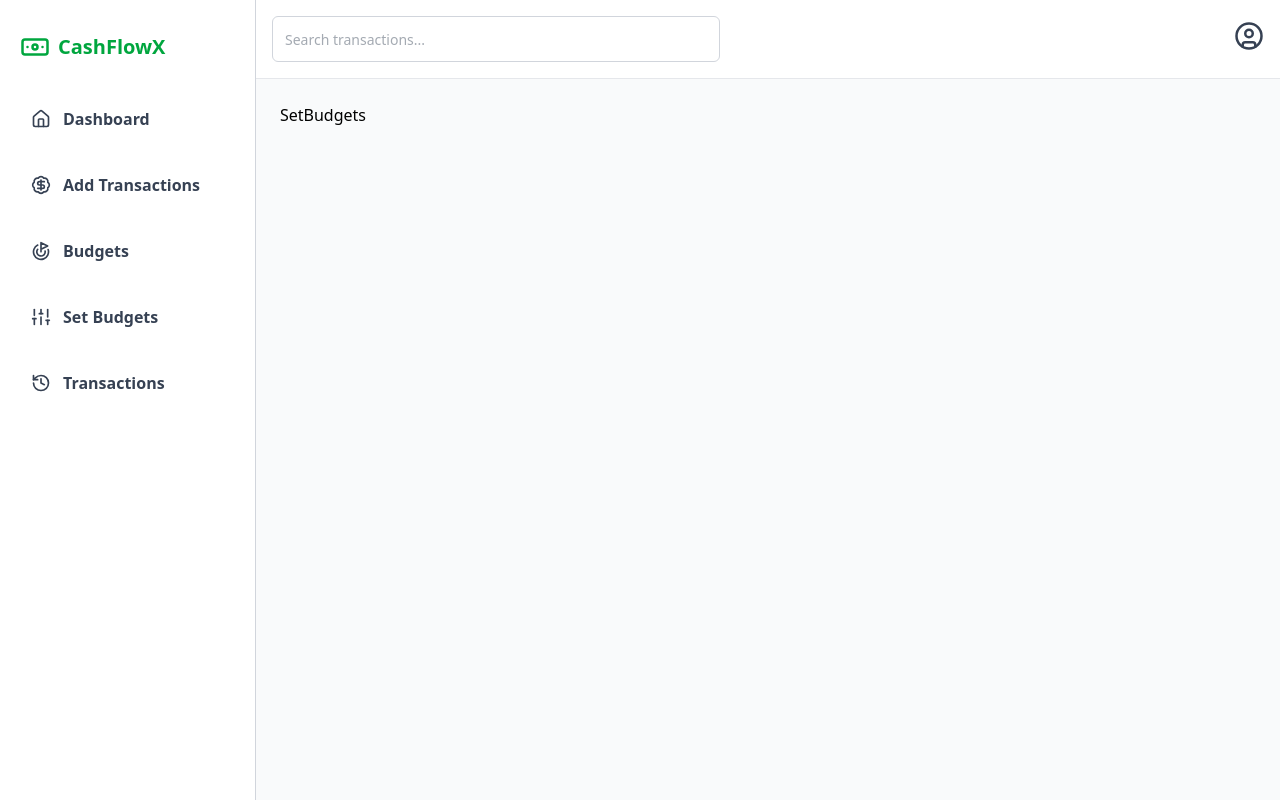
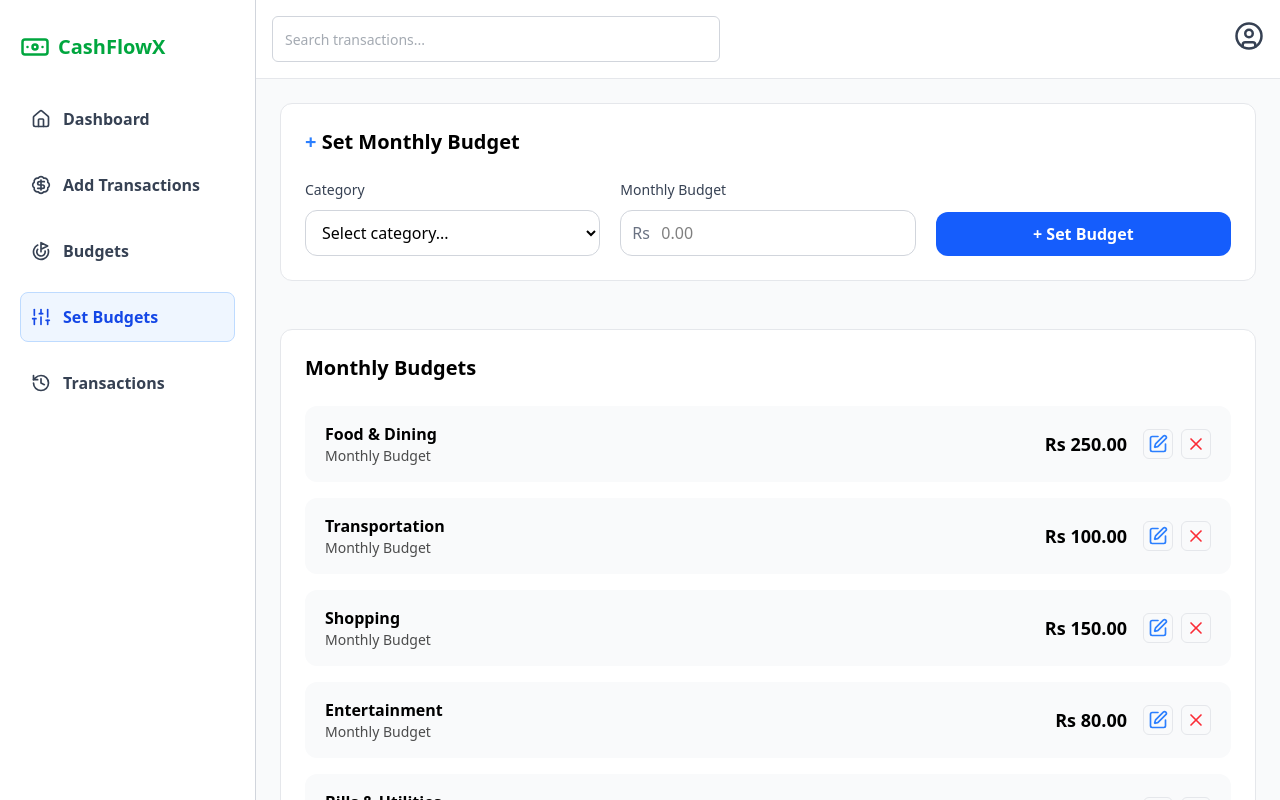
Before and after one commit to ThilinaJayamal/Personal-Finance-Manager, a React (Vite) app in the folder client/: page /set-budgets in a window 1280 px wide. Built offline with nearby package versions, Linux system fonts and the light colour scheme.

Commit message:
budget set added

```diff
--- a/client/src/components/Layout.jsx
+++ b/client/src/components/Layout.jsx
@@ -2,7 +2,7 @@ import { useEffect, useRef, useState } from "react";
 import {
   Menu, X, Home, History, BadgeDollarSign, Banknote, Goal, UserCircle, SlidersVertical
 } from "lucide-react";
-import { href, Link, Outlet, useLocation, useNavigate } from "react-router-dom";
+import { Link, Outlet, useLocation, useNavigate } from "react-router-dom";
 import { useAppContext } from "../contexts/AppProvider";
 
 export default function Layout() {
@@ -21,7 +21,7 @@ export default function Layout() {
     { name: "Dashboard", icon: <Home size={20} />, href: "/" },
     { name: "Add Transactions", icon: <BadgeDollarSign size={20} />, href: "/add-transactions" },
     { name: "Budgets", icon: <Goal size={20} />, href: "/budgets" },
-    { name: "Set Budgets", icon: <SlidersVertical size={20} />, href: "set-budgets" },
+    { name: "Set Budgets", icon: <SlidersVertical size={20} />, href: "/set-budgets" },
     { name: "Transactions", icon: <History size={20} />, href: "/transactions" },
   ];
 
@@ -46,7 +46,7 @@ export default function Layout() {
   }, [isOpen, showUserDropdown]);
 
   return (
-    <div className="flex h-screen">
+    <div className="flex h-screen overflow-hidden">
       {/* Sidebar */}
       <aside
         ref={sidebarRef}
@@ -77,9 +77,9 @@ export default function Layout() {
               to={href}
               className={`flex items-center gap-3 py-3 px-2.5 font-semibold rounded-lg border
               ${location.pathname === href
-                  ? "bg-blue-50 text-blue-700 border-blue-200"
-                  : "border-transparent text-gray-700 hover:bg-gray-100"
-                }`}
+                ? "bg-blue-50 text-blue-700 border-blue-200"
+                : "border-transparent text-gray-700 hover:bg-gray-100"
+              }`}
             >
               {icon} <span>{name}</span>
             </Link>
@@ -87,8 +87,8 @@ export default function Layout() {
         </nav>
       </aside>
 
-      {/* Main content */}
-      <div className="flex-1 flex flex-col">
+      {/* Main Content */}
+      <div className="flex-1 flex flex-col h-full">
         {/* Header */}
         <header className="sticky top-0 z-30 bg-white border-b border-gray-200 px-4 py-4 flex items-center justify-between gap-4">
           <button
@@ -113,7 +113,7 @@ export default function Layout() {
               />
             </div>
 
-            {/* User dropdown */}
+            {/* User Dropdown */}
             <div className="relative" ref={userDropdownRef}>
               <button onClick={() => setShowUserDropdown(prev => !prev)}>
                 <UserCircle size={30} className="text-gray-700" />
@@ -134,8 +134,8 @@ export default function Layout() {
           </div>
         </header>
 
-        {/* Page content */}
-        <main className="p-6 bg-gray-50 flex-1">
+        {/* Scrollable Page Content */}
+        <main className="p-6 bg-gray-50 flex-1 overflow-y-auto">
           <Outlet />
         </main>
       </div>
--- a/client/src/sections/SetBudgets.jsx
+++ b/client/src/sections/SetBudgets.jsx
@@ -1,9 +1,136 @@
-import React from 'react'
+import React, { useState } from 'react';
+import { SquarePen, X } from 'lucide-react';
+
+const monthlyBudgets = [
+  { id: 1, category: 'Food & Dining', amount: 250.0, createdAt: '2025-06-01T10:15:00Z' },
+  { id: 2, category: 'Transportation', amount: 100.0, createdAt: '2025-06-01T10:16:00Z' },
+  { id: 3, category: 'Shopping', amount: 150.0, createdAt: '2025-06-01T10:17:00Z' },
+  { id: 4, category: 'Entertainment', amount: 80.0, createdAt: '2025-06-01T10:18:00Z' },
+  { id: 5, category: 'Bills & Utilities', amount: 200.0, createdAt: '2025-06-01T10:19:00Z' },
+  { id: 6, category: 'Healthcare', amount: 120.0, createdAt: '2025-06-01T10:20:00Z' },
+  { id: 7, category: 'Travel', amount: 300.0, createdAt: '2025-06-01T10:21:00Z' },
+  { id: 8, category: 'Other', amount: 50.0, createdAt: '2025-06-01T10:22:00Z' },
+];
 
 function SetBudgets() {
+  const [category, setCategory] = useState('');
+  const [budget, setBudget] = useState('');
+
+  const expenseData = [
+    'Food & Dining',
+    'Transportation',
+    'Shopping',
+    'Entertainment',
+    'Bills & Utilities',
+    'Healthcare',
+    'Travel',
+    'Other',
+  ];
+
+  const handleSubmit = () => {
+    if (!category || !budget) {
+      alert('Please select a category and enter a budget.');
+      return;
+    }
+
+    console.log(`Set budget for ${category}: Rs ${budget}`);
+    setCategory('');
+    setBudget('');
+  };
+
   return (
-    <div>SetBudgets</div>
-  )
+    <div className='w-full max-w-5xl mx-auto'>
+      {/* Set Budget Section */}
+      <div className='rounded-xl bg-white py-6 px-6 border border-gray-200'>
+        <h1 className='text-xl font-semibold mb-6'>
+          <span className='text-blue-500'>+</span> Set Monthly Budget
+        </h1>
+
+        <div className='grid grid-cols-1 lg:grid-cols-3 gap-5'>
+          {/* Category */}
+          <div>
+            <label htmlFor='category' className='block text-sm font-medium text-gray-700 mb-2.5'>
+              Category
+            </label>
+            <select
+              id='category'
+              value={category}
+              onChange={(e) => setCategory(e.target.value)}
+              className='pl-3 py-2.5 border border-gray-300 w-full rounded-xl focus:outline-none focus:ring-2 focus:ring-blue-500'
+            >
+              <option value=''>Select category...</option>
+              {expenseData.map((item, index) => (
+                <option key={index} value={item}>
+                  {item}
+                </option>
+              ))}
+            </select>
+          </div>
+
+          {/* Budget Input */}
+          <div>
+            <label htmlFor='budget' className='block text-sm font-medium text-gray-700 mb-2.5'>
+              Monthly Budget
+            </label>
+            <div className='relative'>
+              <span className='absolute left-3 top-1/2 -translate-y-1/2 text-gray-500'>Rs</span>
+              <input
+                id='budget'
+                type='number'
+                placeholder='0.00'
+                value={budget}
+                onChange={(e) => setBudget(e.target.value)}
+                className='pl-10 pr-3 py-2.5 border border-gray-300 w-full rounded-xl focus:outline-none focus:ring-2 focus:ring-blue-500'
+              />
+            </div>
+          </div>
+
+          {/* Button */}
+          <div className='flex items-end'>
+            <button
+              onClick={handleSubmit}
+              className='w-full bg-blue-600 text-white font-semibold py-2.5 rounded-xl hover:bg-blue-700 transition'
+            >
+              + Set Budget
+            </button>
+          </div>
+        </div>
+      </div>
+
+      {/* Monthly Budgets List */}
+      <div className='rounded-xl bg-white py-6 px-6 border border-gray-200 mt-12'>
+        <h3 className='text-xl font-semibold'>Monthly Budgets</h3>
+
+        <div className='flex flex-col gap-4 mt-6'>
+          {monthlyBudgets.map((item) => (
+            <div
+              key={item.id}
+              className='bg-gray-50 flex flex-col md:flex-row justify-between items-start md:items-center px-5 py-4 rounded-xl'
+            >
+              {/* Left: Info */}
+              <div>
+                <p className='font-semibold'>{item.category}</p>
+                <p className='text-sm text-black/70'>Monthly Budget</p>
+              </div>
+
+              {/* Right: Amount + Actions */}
+              <div className='flex items-center justify-between gap-4 mt-3 md:mt-0'>
+                <span className='text-lg font-bold'>Rs {item.amount.toFixed(2)}</span>
+                <div className='flex gap-2'>
+                  <button className='hover:bg-blue-50 text-blue-500 p-1 rounded-md border border-gray-200 hover:border-blue-300'>
+                    <SquarePen size={20} />
+                  </button>
+                  <button className='hover:bg-red-50 text-red-500 p-1 rounded-md border border-gray-200 hover:border-red-300'>
+                    <X size={20} />
+                  </button>
+                </div>
+              </div>
+            </div>
+          ))}
+        </div>
+      </div>
+    </div>
+  );
 }
 
-export default SetBudgets
+export default SetBudgets;
```
